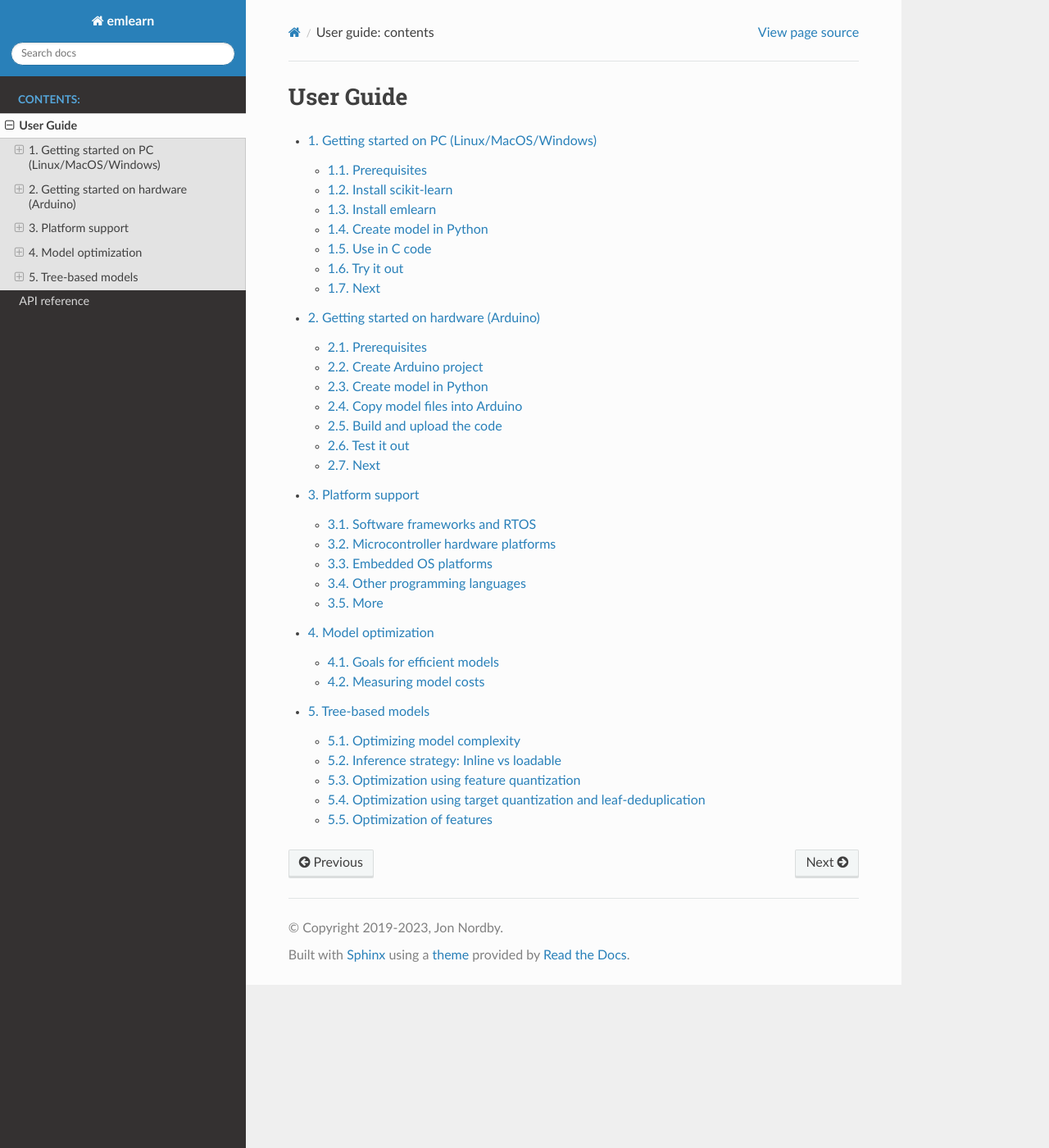
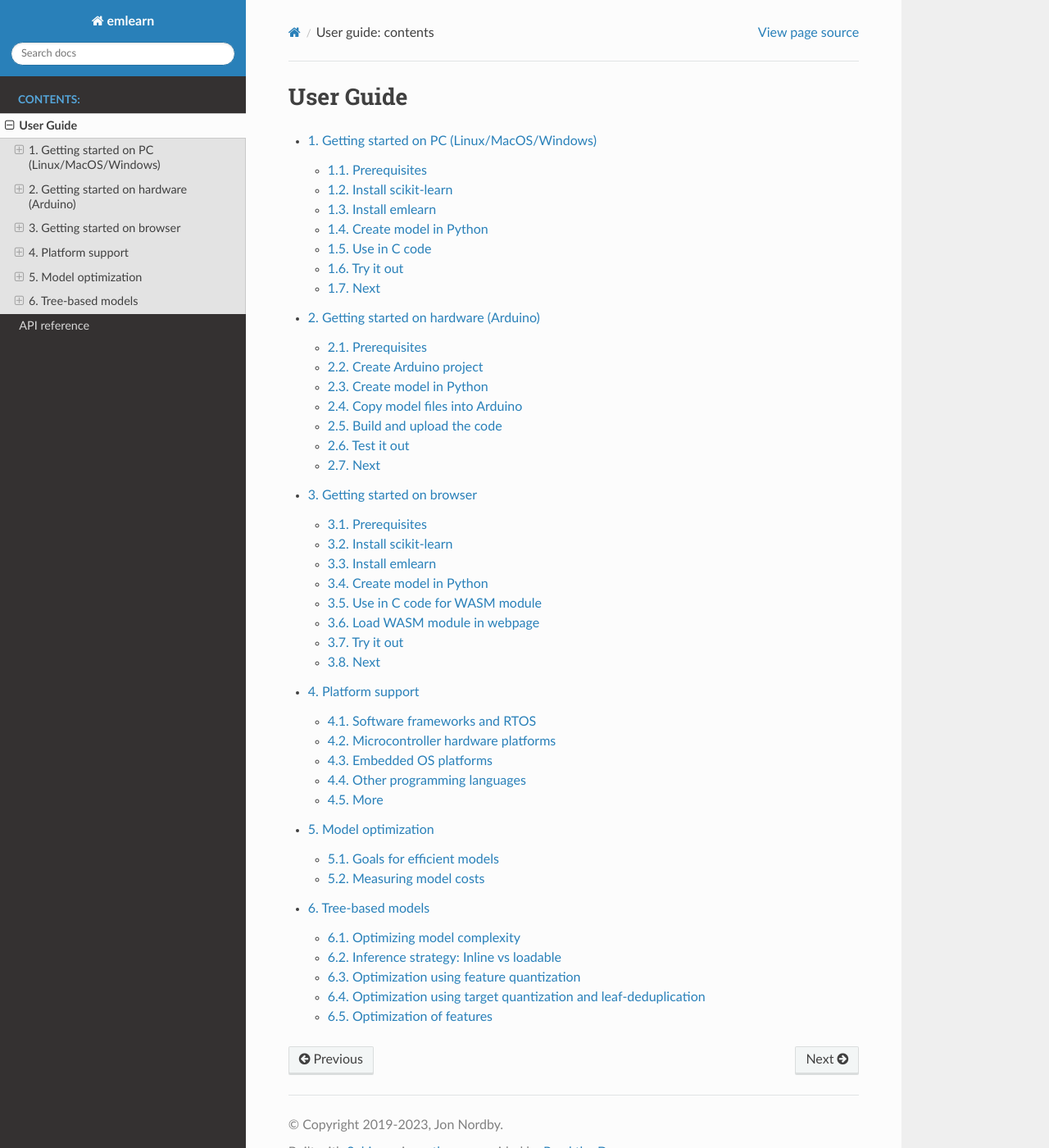
Before and after one commit to emlearn/emlearn, a Sphinx documentation site: the page built from docs/user_guide.rst, in a window 1280 px wide and 1400 px high. Shown: the whole window at 82% size. Built offline with Sphinx 7.4.7 and the Read the Docs theme 2.0.0, drawn with Linux system fonts in a browser that asks for light colours; some of the changed lines change nothing that is shown.

Commit message:
docs: Skeleton page for browser getting-started

```diff
--- /dev/null
+++ b/docs/getting_started_browser.rst
@@ -0,0 +1,165 @@
+
+.. Places parent toc into the sidebar
+
+:parenttoc: True
+
+.. _getting_started_browser:
+
+=========================
+Getting started on browser
+=========================
+
+.. currentmodule:: emlearn
+
+emlearn models work anywhere there is a C99 compiler available.
+This includes running client-side in a web browser,
+by using a compiler like Emscription to target [WebAssembly](https://en.wikipedia.org/wiki/WebAssembly) (WASM).
+
+emlearn is primarily designed for very compute and size constrained microcontrollers.
+This makes it good for macking very small models,
+which is a benefit also in the browser, in order to minimize download time.
+Furthermore using a browser can be very useful when developing embedded systems,
+as it enables making demonstrations and tools that are very accessible,
+while re-using the same code that is deployed on-device.
+
+Prerequisites
+===========================
+
+You need to have installed **Python** (version 3.6+),
+and the [Emscripten toolchain](https://emscripten.org/docs/getting_started/downloads.html).
+
+We will be showing some shell commands below.
+These will assume that a bash-compatible shell is used.
+For cmd.exe, Powershell et.c the commands may need to be adjusted somewhat.
+
+This guide assumes that you have basic familiarity with web development.
+
+Install scikit-learn
+===========================
+
+In this example, **scikit-learn** is used to train the models.
+
+.. code-block:: console
+
+    pip install scikit-learn
+
+Install emlearn
+===========================
+
+**emlearn** will be used to convert the scikit-learn models to C code.
+
+.. code-block:: console
+
+    pip install emlearn
+
+
+Create model in Python
+===========================
+
+We will train a simple model to learn the XOR function.
+The same steps will be used for model of any complexity.
+Copy and save this as file ``xor_train.py``.
+
+.. literalinclude:: helloworld_xor/xor_train.py
+   :language: python
+   :emphasize-lines: 1,21-24
+   :linenos:
+
+Run the script
+
+.. code-block:: console
+
+    python xor_train.py
+
+It will generate a file ``xor_model.h`` containing the C code for our model.
+
+Use in C code for WASM module
+========================
+
+To run C code in a browser, we need to build it as a WebAssembly (WASM) module.
+For that we will use Emscripten.
+
+In Emscripten, the
+
+Copy and save this as file ``xor_wasm.c``.
+
+.. literalinclude:: helloworld_xor/xor_wasm.c
+   :language: c
+   :emphasize-lines: 1,18-19
+   :linenos:
+
+
+FIXME: change this to be Emscripten
+
+.. code-block:: console
+
+    export EMLEARN_INCLUDE_DIR=`python -c 'import emlearn; print(emlearn.includedir)'`
+    gcc -o xor_host xor_host.c -I${EMLEARN_INCLUDE_DIR}
+
+
+Load WASM module in webpage
+========================
+
+FIXME: include neccesary HTML and JavaScript example code
+
+Should have two sliders for the inputs.
+And a text field for the model output.
+Must call the WebAssembly code
+
+
+Try it out
+========================
+
+FIXME: describe how to run
+python -m http.server
+
+Open browser. Should see a webpage with two sliders
+
+In our training data input values above ``0.5`` is considered "true".
+So for the XOR function, if **one and only one** of the values is above ``0.5``, should get class **1** as output - else class **0**.
+
+The following should output 1
+
+.. code-block:: console
+
+    0.6 0.0
+    0.1 0.7
+
+The following should output 0
+
+.. code-block:: console
+
+    0.8 0.7
+    0.0 0.0
+
+FIXME: add screenshots of webui here
+
+
+Next
+========
+
+Now you have the emlearn setup being able to create browser-based applications.
+
+You may be interested in trying it out on a hardware device.
+See for example :doc:`getting_started_arduino`.
+
+.. TODO: add data input sections for browser
+.. Maybe as separate pages from getting started?
+.. Minimum would be a page that just describes relevant capabilities,
+.. and links to relevant documentation elsewhere
+.. Better would be example code that can be copy-pasted to start
+.. Ideal would be runnable demos that shows how to solve a typical task
+..
+.. TODO: add a section on audio input / microphone with  WebAudio
+.. https://emscripten.org/docs/api_reference/wasm_audio_worklets.html
+.. also how to load/process an audio clip?
+..
+.. TODO: add a section on accelerometer IMU input with
+.. https://developer.mozilla.org/en-US/docs/Web/API/Accelerometer
+.. https://developer.mozilla.org/en-US/docs/Web/API/LinearAccelerationSensor
+.. https://developer.mozilla.org/en-US/docs/Web/API/Gyroscope
+..
+.. TODO: add a section on webcam input using MediaDevices
+.. https://developer.mozilla.org/en-US/docs/Web/API/MediaDevices
+.. also how to load/process an image
+..
--- a/docs/user_guide.rst
+++ b/docs/user_guide.rst
@@ -16,6 +16,7 @@
 
    getting_started_host.rst
    getting_started_arduino.rst
+   getting_started_browser.rst
    platform_support.md
    model_optimization.rst
    tree_based_models.rst
```
